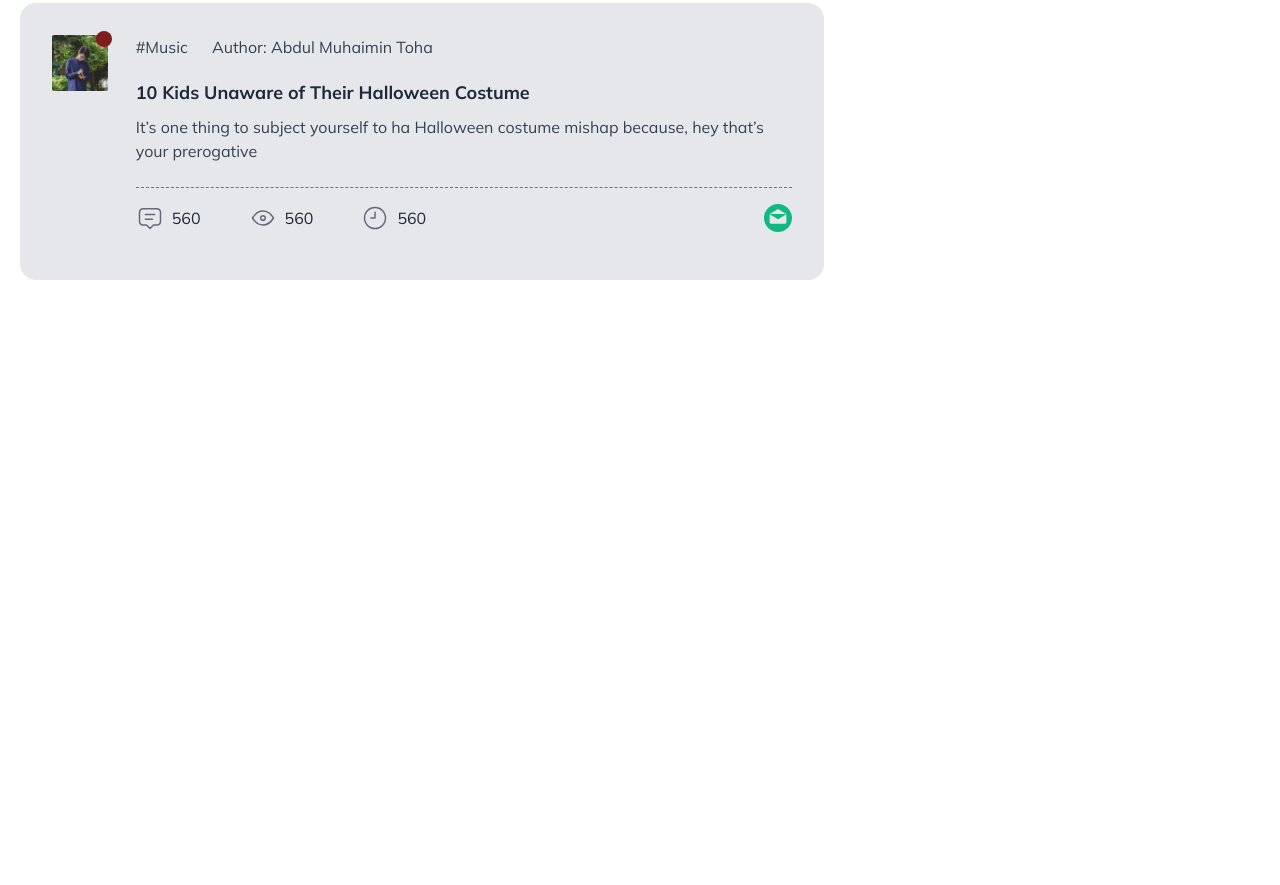
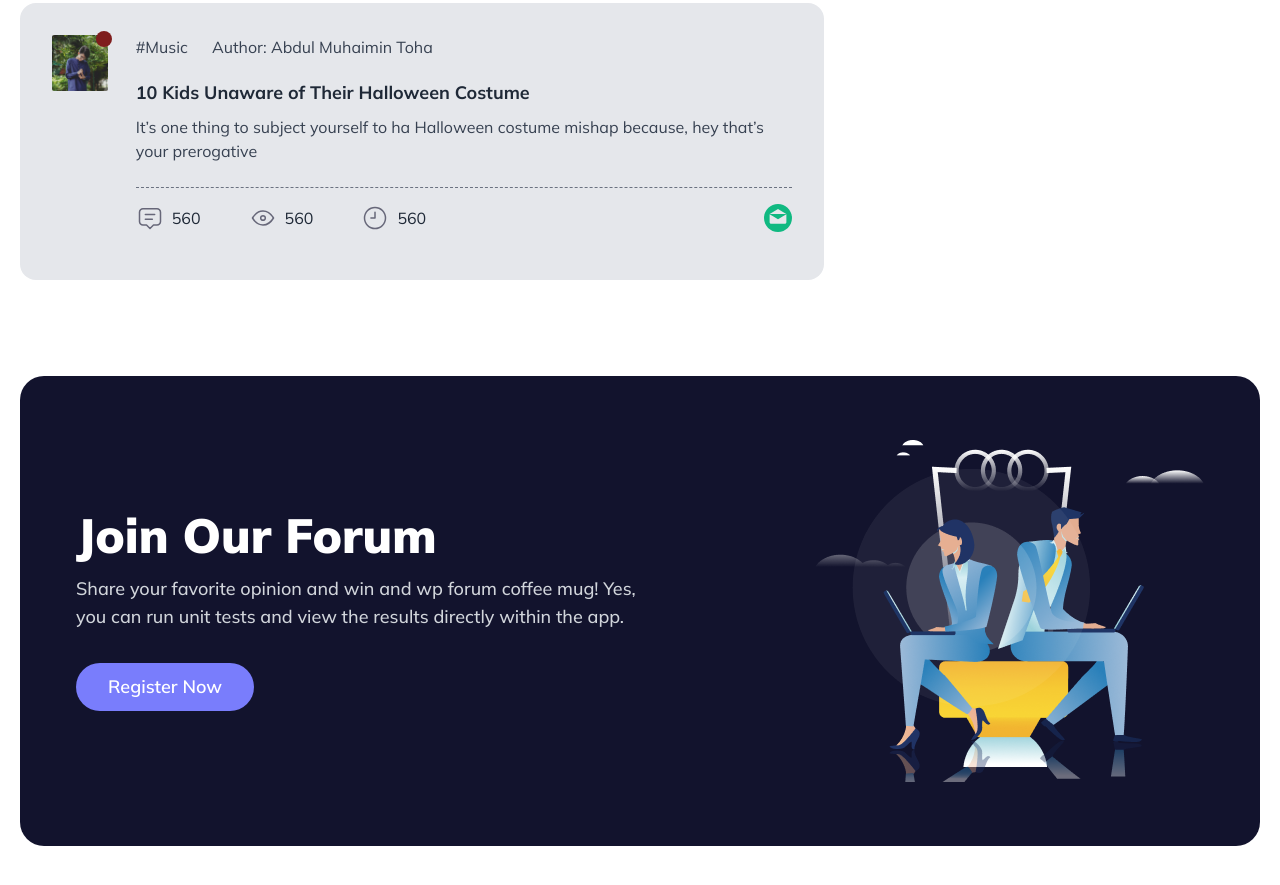
Before and after one commit to abdul-muhaimin-toha/Retro-Forum, a plain HTML site: page index.html in a window 1280 px wide. Shown: the part 1563-2448 px from the top of the page. Before the commit the page ends 1923 px from the top, so only its background shows below. Drawn offline with nearby package versions, Linux system fonts and the light colour scheme.

Commit message:
join forum section styling done

```diff
--- a/index.html
+++ b/index.html
@@ -164,7 +164,7 @@
           </div>
           <!-- Discuss Container -->
           <div
-            class="flex flex-col-reverse lg:flex-row gap-8 justify-between items-start mb-20"
+            class="flex flex-col-reverse lg:flex-row gap-8 justify-between items-start mb-10 md:mb-24"
           >
             <div class="w-full lg:w-7/12 xl:w-4/6 flex flex-col gap-10">
               <div class="bg-gray-200 rounded-2xl p-6 md:p-8">
@@ -404,6 +404,33 @@
             </div>
           </div>
         </section>
+        <!-- Join Forum Section -->
+        <section>
+          <div
+            class="bg-[#12132D] rounded-xl md:rounded-3xl p-8 py-12 md:p-16 md:px-14 flex md:flex-row justify-between items-center flex-col-reverse gap-20 md:gap-0 mb-10 md:mb-24"
+          >
+            <div
+              class="flex flex-col items-center text-center md:items-start md:text-left"
+            >
+              <h3 class="text-4xl md:text-5xl font-black text-white mb-4">
+                Join Our Forum
+              </h3>
+              <p class="text-lg font-medium text-gray-300 max-w-xl mb-8">
+                Share your favorite opinion and win and wp forum coffee mug!
+                Yes, you can run unit tests and view the results directly within
+                the app.
+              </p>
+              <button
+                class="text-lg font-semibold bg-[#797DFC] text-white px-8 py-2.5 rounded-3xl hover:bg-[#373a81] duration-200 ease-in"
+              >
+                Register Now
+              </button>
+            </div>
+            <div>
+              <img src="media/joinforum.png" alt="Banner Image" />
+            </div>
+          </div>
+        </section>
       </div>
     </main>
     <script src="js/script.js"></script>
```
Also changed, not shown: media/joinforum.png (added).
